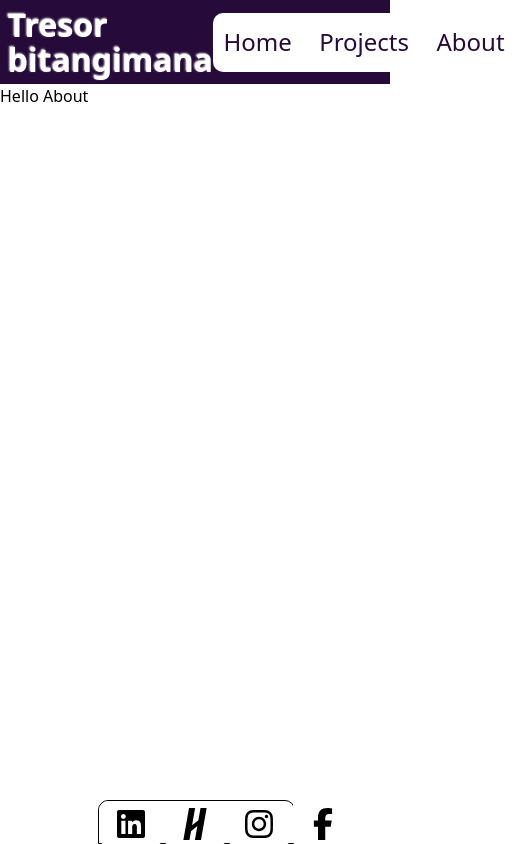
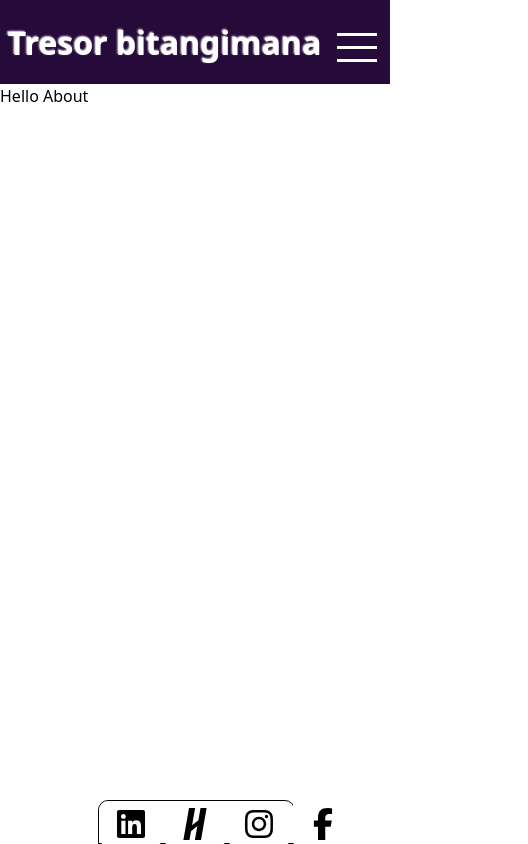
Before and after one commit to TresorBitangimana/Portfolio, a React (Vite) app in the folder Portfolio/: page /About/About in a window 390 px wide. Shown: the whole page, 528 px wide, since content can reach past the window. Built offline with nearby package versions, Linux system fonts and the light colour scheme.

Commit message:
nav almost finished

```diff
--- a/Portfolio/src/App.css
+++ b/Portfolio/src/App.css
@@ -69,8 +69,69 @@ body{
   left: 25%;
   border: 1px solid black;
   height: 5vh;
+  height: 5dvh;
   border-top-left-radius: 10px;
   border-top-right-radius: 10px;
+}
+
+.more-options-button{
+  display: none;
+  height: 50px;
+  width: 50px;
+  margin-right: 2%;
+  border-radius: 5px;
+  background: none;
+  align-items: center;
+  justify-content: center;
+}
+
+.span-container:hover{
+  cursor: pointer;
+}
+
+.span-container span{
+  height: 10px;
+  width: 40px;
+  border-bottom: 3px solid white;
+  display: block;
+  background-color: var(--second-color);
+}
+
+.media-nav-bar-container{
+  display: none;
+  height: auto;
+  height: auto;
+  width: 25vw;
+  position: fixed;
+  right: 0;
+  border: 1px solid black;
+  flex-direction: column;
+  background-color: var(--second-color);
+}
+.media-paths{
+  color: white;
+  background: none;
+  height: 5vh;
+  height: 5dvh;
+  text-align: center;
+  align-content: center;
+  border-top: 1px solid white;
+}
+.media-paths:hover{
+  background-color: var(--primary-color);
+}
+.media-paths:active{
+  color: gray;
+}
+.media-paths:focus{
+  outline: none;
+  color: white;
+}
+
+@media screen and (min-width: 800px){
+  .media-nav-bar-container{
+    display: none;
+  }
 }
 
 @media screen and (max-width: 1200px){
@@ -81,3 +142,12 @@ body{
     display: block;
   }
 }
+
+@media screen and (max-width: 800px){
+  .more-options-button{
+    display: flex;
+  }
+  .navagation-paths{
+    display: none;
+  }
+}
--- a/Portfolio/src/App.jsx
+++ b/Portfolio/src/App.jsx
@@ -10,6 +10,16 @@ import Contacts from './Contacts/Contacts';
 import {BrowserRouter as Router, Routes, Route, Link} from 'react-router-dom';
 
 function App() {
+
+  function showMediaNav(){
+    const mediaNav = document.getElementById("media-nav-bar-container");
+    if(mediaNav.style.display == "none"){
+      mediaNav.style.display = "flex";
+    }
+    else{
+      mediaNav.style.display = "none";
+    }
+  }
 
   return (
     <Router >
@@ -26,7 +36,22 @@ function App() {
             <Contacts />
           </div>
         </div>
+
+        <div className="more-options-button" id="more-options-button">
+          <div onClick={showMediaNav} className="span-container" id="span-container">
+            <span></span>
+            <span></span>
+            <span></span>
+          </div>
+        </div>
       </nav>
+
+        {/* media nar bar shows when the more options button is clicked  */}
+        <div className="media-nav-bar-container" id="media-nav-bar-container">
+          <Link className="media-paths" to="/">Home</Link>
+          <Link className="media-paths" to="/Projects/Projects">Projects</Link>
+          <Link className="media-paths" to="/About/About">About</Link>
+        </div>
 
       <Routes>
         <Route path="/" element={<Home />}>Home</Route>
--- a/Portfolio/src/Contacts/Contacts.jsx
+++ b/Portfolio/src/Contacts/Contacts.jsx
@@ -13,7 +13,6 @@ function Contacts(){
             <div className="contact"><SiHandshake /></div>
             <div className="contact"><FaInstagram /></div>
             <div className="contact"><FaFacebookF /></div>
-
         </div>
     );
 }
```
